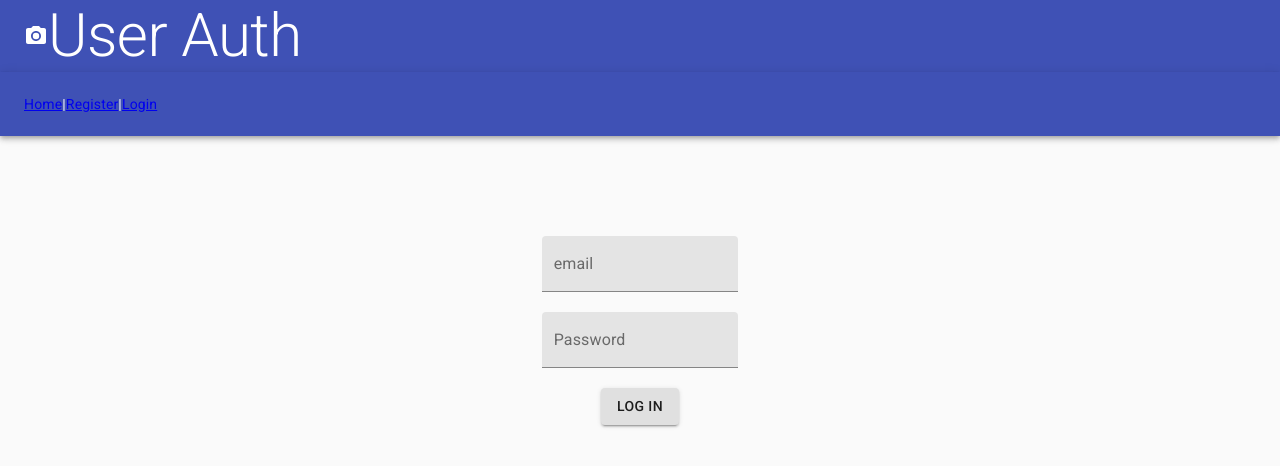
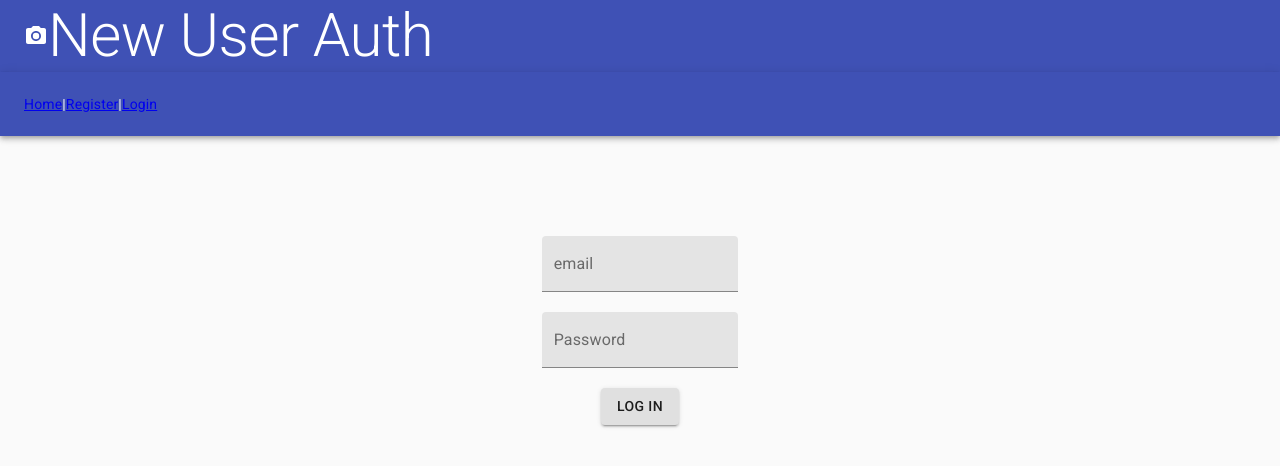
Before and after one commit to NaveenVUK/Notes-App, a React (Create React App) app: page /login in a window 1280 px wide. Shown: the top 466 px of the page. Built offline with nearby package versions, Linux system fonts and the light colour scheme.

Commit message:
code has been refactored

```diff
--- a/src/App.js
+++ b/src/App.js
@@ -1,7 +1,4 @@
 import React from "react";
-import Heading from "./Components/ReusableComponets/Heading"
-// import Heading from "./Components/React-Components/ReusableComponets/Heading";
-// import UserAuthoContainer from "./Components/React-Components/UserAuthoContainer";
 import UserAuthoContainer from "./Components/UserAuthoContainer"
 import {AppBar, CssBaseline, Toolbar, Typography} from "@material-ui/core"
 import {PhotoCamera} from "@material-ui/icons"
@@ -9,13 +6,15 @@ import {PhotoCamera} from "@material-ui/icons"
 
 
 const App = ()=>{
+
+
   return (
     <div>
       <CssBaseline/>
       <AppBar position="relative">
         <Toolbar>
           <PhotoCamera/>
-             <Typography variant="h2"> User Auth </Typography>
+             <Typography variant="h2"> New User Auth </Typography>
         </Toolbar>
       </AppBar>
       <UserAuthoContainer/>
--- a/src/Components/Account.js
+++ b/src/Components/Account.js
@@ -2,7 +2,6 @@ import { Container, Typography } from "@material-ui/core";
 import React, { useEffect } from "react";
 import { useDispatch, useSelector } from "react-redux";
 import { getUserInfo } from "../Actions/UserActions";
-import Paragraf from "./ReusableComponets/Paragraf";
 
 const Account = ()=>{
     const dispatch = useDispatch()
--- a/src/Components/Home.js
+++ b/src/Components/Home.js
@@ -2,7 +2,6 @@ import React from "react";
 
 const Home = ()=>{
 
-    const data = [{id:1,name:"kedu"},{id:2,name:"Naveen"},{id:3,name:"Harish"},{id:4,name:"Sony"}]
 
     return (
         <>
--- a/src/Components/Login.js
+++ b/src/Components/Login.js
@@ -1,5 +1,4 @@
 import React, { useState} from "react";
-import Inputfield from "./ReusableComponets/Inputfield"
 import {UserLogIn} from "../Actions/UserActions"
 import {useDispatch} from "react-redux"
 import { withRouter } from "react-router";
@@ -12,7 +11,6 @@ const Login = (props)=>{
     const dispatch = useDispatch()
     const [email, setEmail] = useState("")
     const [password, setPassword] = useState("")
-    const [Age, setAge] = useState("")
 
     const handleSubmit = (e)=>{
         e.preventDefault()
@@ -65,28 +63,21 @@ const Login = (props)=>{
                 <TextField
                 id="filled-basic"
                 label="email"
-                // defaultValue=""
                 value={email}
                 onChange={handleEmailChange}
                 placeholder="enter your email"
-                value = {email}
                 variant="filled"
-                // onChange={handleAgeChange}
                 />
             </div>
                 <br/>
             <div>
                 <TextField
-                // password
                 id="filled-basic"
                 label="Password"
-                // defaultValue=""
                 value={password}
                 onChange={handlePasswordChange}
                 placeholder="enter your Password"
-                value = {password}
                 variant="filled"
-                // onChange={handleAgeChange}
                 />
             </div>
                 <br/>
--- a/src/Components/NotesComponents/AddNoteForm.js
+++ b/src/Components/NotesComponents/AddNoteForm.js
@@ -28,7 +28,6 @@ const AddNoteForm = (props)=>{
     return (
         <form onSubmit={handleSubmite}>
             <Inputfeild name="text" sta={title} change={setTitle} placeholder="Title"/><br/>
-            {/* <input type="text" value={title} onChange={handleTitleChange}placeholder="Title"/> */}
             <textarea placeholder="body" value={textBody} onChange={handleBodyChange} /> <br/>
             <input type="submit" value="Save"/>
         </form>
--- a/src/Reducers/UserReducers.js
+++ b/src/Reducers/UserReducers.js
@@ -11,12 +11,6 @@ const UserReducers = (state = intialState,action)=>{
         case "CREATE-USER" : {
             return {...state, data : action.payload}
         }
-        // case "USER-LOG-IN":{
-        //     return {...state, userLoggedIn : true}
-        // }
-        // case "USER-LOGGED-OUT":{
-        //     return {...state, userLoggedIn : false}
-        // }
         default : {
             return {...state}
         }
```
Also changed, not shown: src/Reducers/NotesReducers.js (+0 -7 lines).
